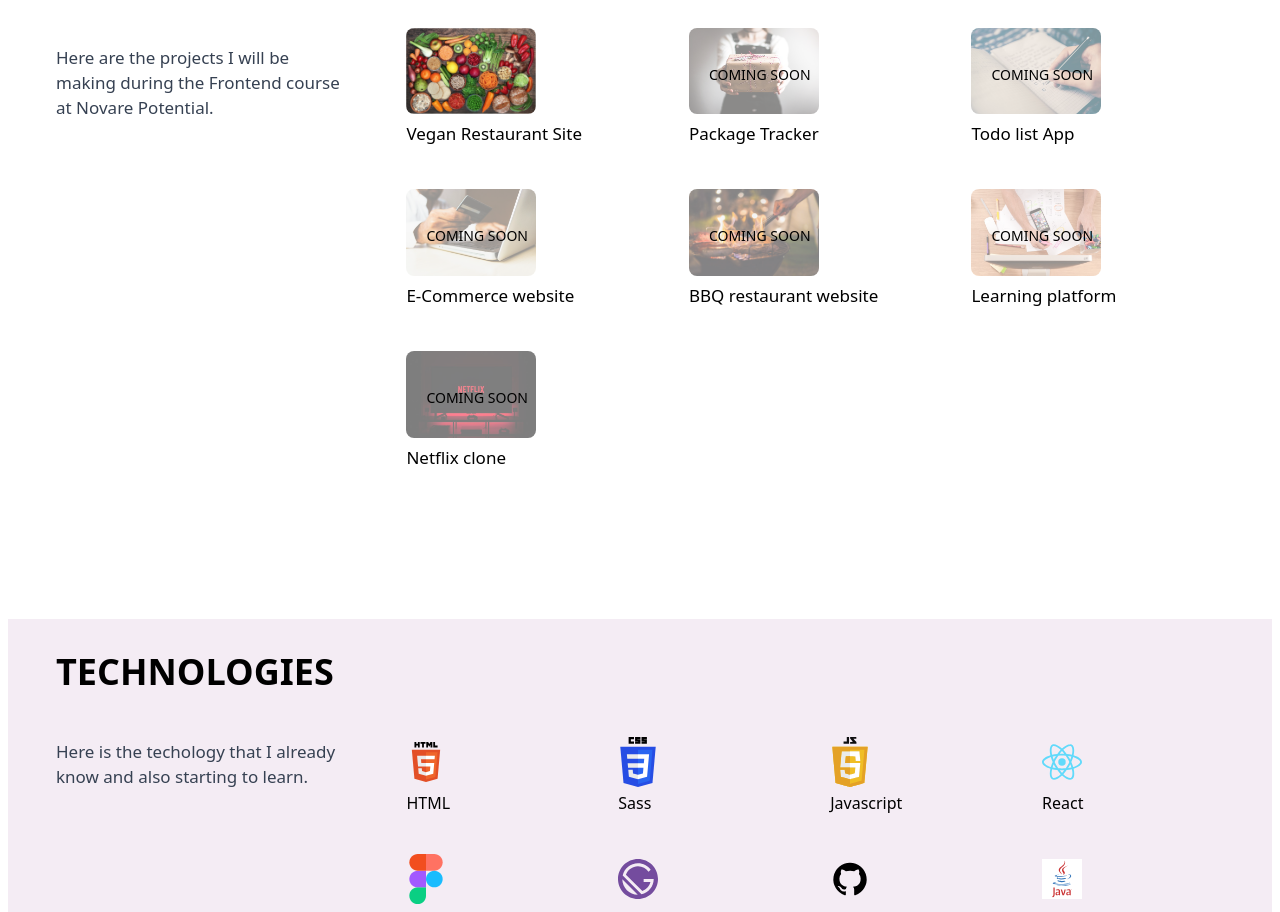
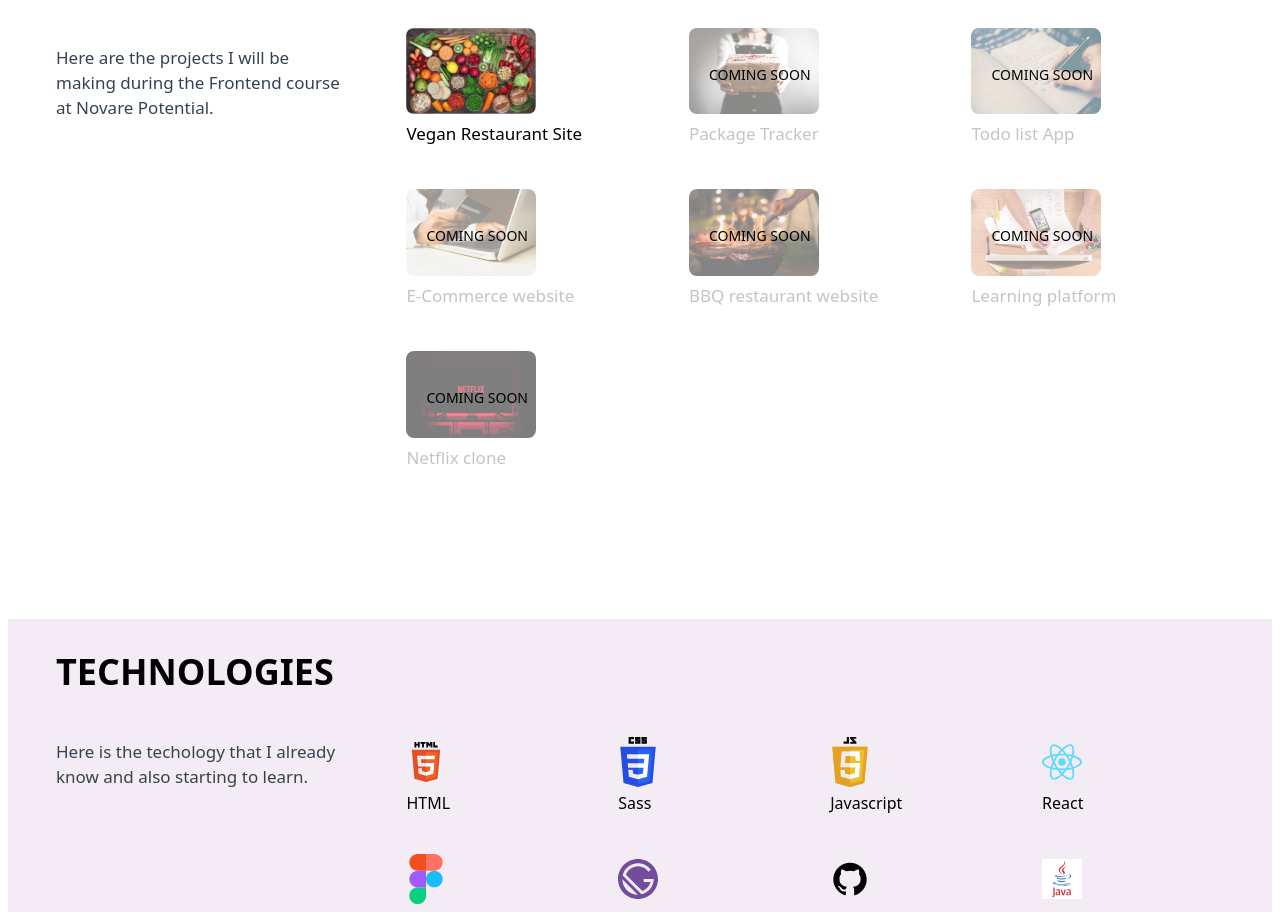
Before and after one commit to nh-g/portfolio-in-react, a React (Create React App) app: page / in a window 1280 px wide. Shown: the part 1548-2460 px from the top of the page. Built offline with nearby package versions, Linux system fonts and the light colour scheme.

Commit message:
change h3 color when project is not released

```diff
--- a/src/styles/components/_projects.scss
+++ b/src/styles/components/_projects.scss
@@ -5,11 +5,16 @@
   border-radius: 8px;
   padding: 0;
 }
+#projects h3 {
+  font-weight: 400;
+}
 
 .overlay img {
   opacity: 0.5;
 }
-
+.overlay h3 {
+  color: $grayDark;
+}
 .overlay-text {
   display: flex;
   position: absolute;
```
